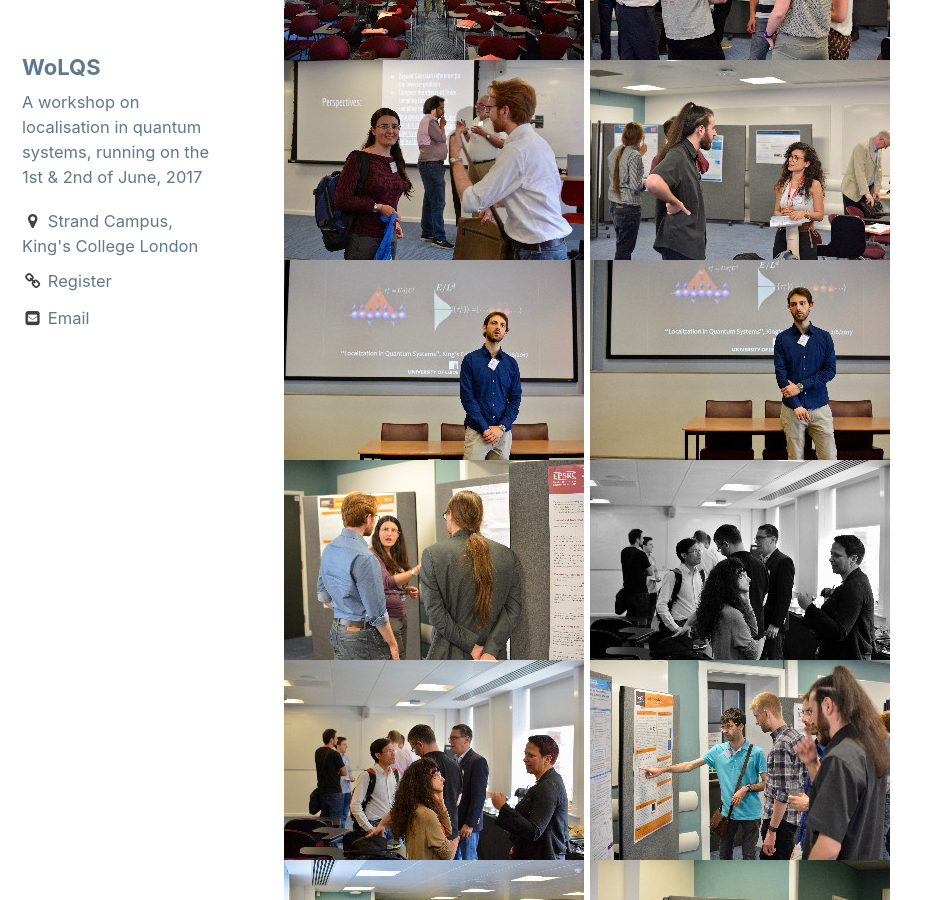
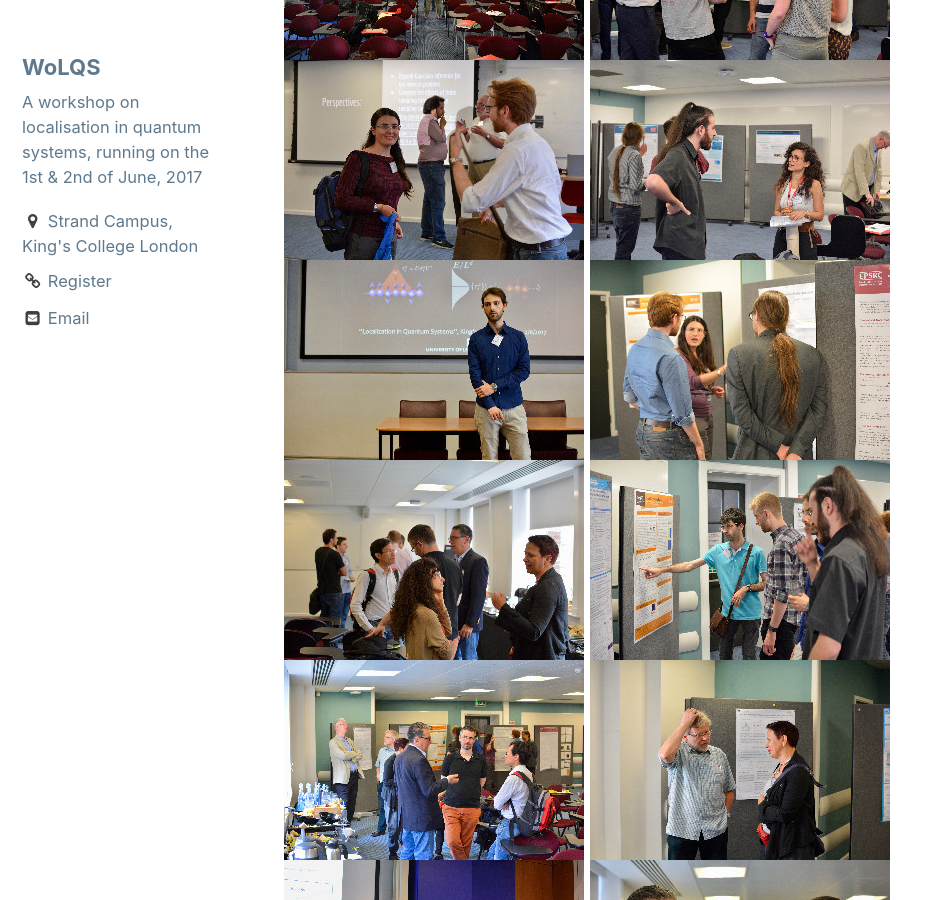
Before and after one commit to caneslocalisation/caneslocalisation.github.io, a Jekyll site: the page built from pictures/pictures.md, in a window 1280 px wide and 900 px high, scrolled down 536 px. Shown: the whole window, without its empty margins (0-931 px from the left). Built offline with Jekyll 4.4.1, drawn with Linux system fonts in a browser that asks for light colours.

Commit message:
Update pictures.md

```diff
--- a/pictures/pictures.md
+++ b/pictures/pictures.md
@@ -6,9 +6,9 @@
 ---
 
 
-[![DSC_3755_tn](/assets/images/thumbnails/DSC_3755_tn.jpg)](/assets/images/Photos/DSC_3755.jpg) [![DSC_3765_tn](/assets/images/thumbnails/DSC_3765_tn.jpg)](/assets/images/Photos/DSC_3765.jpg) [![DSC_3773_tn](/assets/images/thumbnails/DSC_3773_tn.jpg)](/assets/images/Photos/DSC_3773.jpg) [![DSC_3776_tn](/assets/images/thumbnails/DSC_3776_tn.jpg)](/assets/images/Photos/DSC_3776.jpg) [![DSC_3783_tn](/assets/images/thumbnails/DSC_3783_tn.jpg)](/assets/images/Photos/DSC_3783.jpg) [![DSC_3784_tn](/assets/images/thumbnails/DSC_3784_tn.jpg)](/assets/images/Photos/DSC_3784.jpg) [![DSC_3785_tn](/assets/images/thumbnails/DSC_3785_tn.jpg)](/assets/images/Photos/DSC_3785.jpg) [![DSC_3787_tn](/assets/images/thumbnails/DSC_3787_tn.jpg)](/assets/images/Photos/DSC_3787.jpg) [![DSC_3801_tn](/assets/images/thumbnails/DSC_3801_tn.jpg)](/assets/images/Photos/DSC_3801.JPG)
- [![DSC_3813 copy_tn](/assets/images/thumbnails/DSC_3813 copy_tn.jpg)](/assets/images/Photos/DSC_3813 copy.jpg) [![DSC_3813_tn](/assets/images/thumbnails/DSC_3813_tn.jpg)](/assets/images/Photos/DSC_3813.jpg) [![DSC_3829_tn](/assets/images/thumbnails/DSC_3829_tn.jpg)](/assets/images/Photos/DSC_3829.jpg) [![DSC_3834_tn](/assets/images/thumbnails/DSC_3834_tn.jpg)](/assets/images/Photos/DSC_3834.jpg) [![DSC_3848_tn](/assets/images/thumbnails/DSC_3848_tn.jpg)](/assets/images/Photos/DSC_3848.jpg)
+[![DSC_3755_tn](/assets/images/thumbnails/DSC_3755_tn.jpg)](/assets/images/Photos/DSC_3755.jpg) [![DSC_3765_tn](/assets/images/thumbnails/DSC_3765_tn.jpg)](/assets/images/Photos/DSC_3765.jpg) [![DSC_3773_tn](/assets/images/thumbnails/DSC_3773_tn.jpg)](/assets/images/Photos/DSC_3773.jpg) [![DSC_3776_tn](/assets/images/thumbnails/DSC_3776_tn.jpg)](/assets/images/Photos/DSC_3776.jpg) [![DSC_3783_tn](/assets/images/thumbnails/DSC_3783_tn.jpg)](/assets/images/Photos/DSC_3783.jpg) [![DSC_3784_tn](/assets/images/thumbnails/DSC_3784_tn.jpg)](/assets/images/Photos/DSC_3784.jpg) [![DSC_3787_tn](/assets/images/thumbnails/DSC_3787_tn.jpg)](/assets/images/Photos/DSC_3787.jpg) [![DSC_3801_tn](/assets/images/thumbnails/DSC_3801_tn.jpg)](/assets/images/Photos/DSC_3801.JPG)
+ [![DSC_3813_tn](/assets/images/thumbnails/DSC_3813_tn.jpg)](/assets/images/Photos/DSC_3813.jpg) [![DSC_3829_tn](/assets/images/thumbnails/DSC_3829_tn.jpg)](/assets/images/Photos/DSC_3829.jpg) [![DSC_3834_tn](/assets/images/thumbnails/DSC_3834_tn.jpg)](/assets/images/Photos/DSC_3834.jpg)
  [![DSC_3849 copy_tn](/assets/images/thumbnails/DSC_3849_tn.jpg)](/assets/images/Photos/DSC_3849.jpg)
-  [![DSC_3849_tn](/assets/images/thumbnails/DSC_3849_tn.jpg)](/assets/images/Photos/DSC_3849.jpg) [![DSC_3862_tn](/assets/images/thumbnails/DSC_3862_tn.jpg)](/assets/images/Photos/DSC_3862.jpg) [![DSC_3886_tn](/assets/images/thumbnails/DSC_3886_tn.jpg)](/assets/images/Photos/DSC_3886.jpg) [![DSC_3890_tn](/assets/images/thumbnails/DSC_3890_tn.jpg)](/assets/images/Photos/DSC_3890.jpg) [![DSC_3893_tn](/assets/images/thumbnails/DSC_3893_tn.jpg)](/assets/images/Photos/DSC_3893.jpg) [![DSC_3897_tn](/assets/images/thumbnails/DSC_3897_tn.jpg)](/assets/images/Photos/DSC_3897.jpg) [![DSC_3898_tn](/assets/images/thumbnails/DSC_3898_tn.jpg)](/assets/images/Photos/DSC_3898.jpg) [![DSC_3901_tn](/assets/images/thumbnails/DSC_3901_tn.jpg)](/assets/images/Photos/DSC_3901.jpg) [![DSC_3902_tn](/assets/images/thumbnails/DSC_3902_tn.jpg)](/assets/images/Photos/DSC_3902.jpg)
+ [![DSC_3862_tn](/assets/images/thumbnails/DSC_3862_tn.jpg)](/assets/images/Photos/DSC_3862.jpg) [![DSC_3886_tn](/assets/images/thumbnails/DSC_3886_tn.jpg)](/assets/images/Photos/DSC_3886.jpg) [![DSC_3890_tn](/assets/images/thumbnails/DSC_3890_tn.jpg)](/assets/images/Photos/DSC_3890.jpg) [![DSC_3893_tn](/assets/images/thumbnails/DSC_3893_tn.jpg)](/assets/images/Photos/DSC_3893.jpg) [![DSC_3897_tn](/assets/images/thumbnails/DSC_3897_tn.jpg)](/assets/images/Photos/DSC_3897.jpg) [![DSC_3901_tn](/assets/images/thumbnails/DSC_3901_tn.jpg)](/assets/images/Photos/DSC_3901.jpg)
    [![DSC_3906_tn](/assets/images/thumbnails/DSC_3906_tn.jpg)](/assets/images/Photos/DSC_3906.jpg) [![DSC_3912_tn](/assets/images/thumbnails/DSC_3912_tn.jpg)](/assets/images/Photos/DSC_3912.jpg) [![DSC_3915_tn](/assets/images/thumbnails/DSC_3915_tn.jpg)](/assets/images/Photos/DSC_3915.jpg)
-    [![DSC_3802 copy_tn](/assets/images/thumbnails/DSC_3802 copy_tn.jpg)](/assets/images/Photos/DSC_3802 copy.jpg) [![DSC_3802_tn](/assets/images/thumbnails/DSC_3802_tn.jpg)](/assets/images/Photos/DSC_3802.jpg)
+[![DSC_3802_tn](/assets/images/thumbnails/DSC_3802_tn.jpg)](/assets/images/Photos/DSC_3802.jpg)
```
